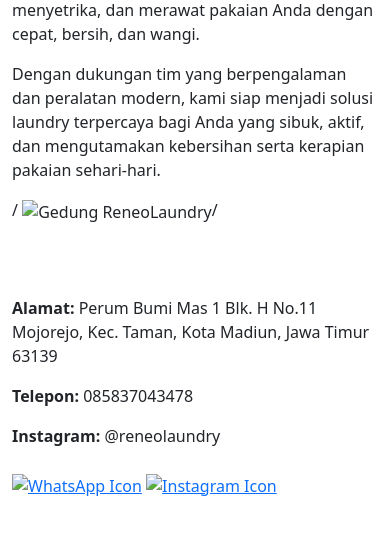
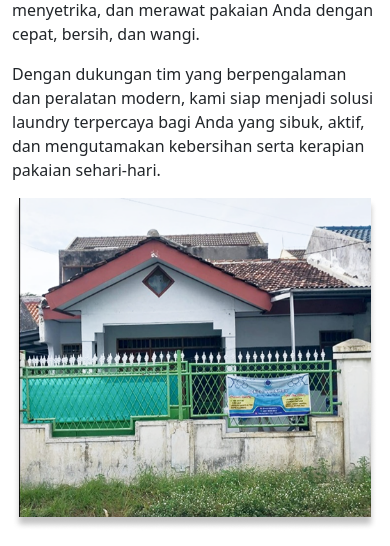
Before and after one commit to sakhiasyam18/reneolaundry, a PHP site: page /reneolaundry/tentangkami in a window 390 px wide. Shown: the part 227-773 px from the top of the page. Before the commit the page ends 723 px from the top, so only its background shows below. Run offline with PHP 8.4, Linux system fonts and the light colour scheme; some libraries are stand-ins or nearby versions.

Commit message:
revisi belum fix

```diff
--- a/application/config/autoload.php
+++ b/application/config/autoload.php
@@ -1,5 +1,5 @@
 <?php
-defined('BASEPATH') OR exit('No direct script access allowed');
+defined('BASEPATH') or exit('No direct script access allowed');
 
 /*
 | -------------------------------------------------------------------
@@ -89,7 +89,7 @@ $autoload['drivers'] = array();
 |
 |	$autoload['helper'] = array('url', 'file');
 */
-$autoload['helper'] = array();
+$autoload['helper'] = array('url');
 
 /*
 | -------------------------------------------------------------------
--- a/application/controllers/tentangkami.php
+++ b/application/controllers/tentangkami.php
@@ -8,5 +8,8 @@ class tentangkami extends CI_Controller
     {
         // Memuat view home.php
         $this->load->view('tentangkami');
+
+        //helper url
+        $this->load->helper('url');
     }
 }
--- a/application/views/tentangkami.php
+++ b/application/views/tentangkami.php
@@ -10,6 +10,8 @@
         integrity="sha384-rbsA2VBKQhggwzxH7pPCaAqO46MgnOM80zW1RWuH61DGLwZJEdK2Kadq2F9CUG65" crossorigin="anonymous">
     <!-- Leaflet CSS -->
     <link rel="stylesheet" href="https://unpkg.com/leaflet@1.9.4/dist/leaflet.css" />
+    <!-- extend css dari aku  -->
+    <link rel="stylesheet" href="<?php echo base_url('assets/css/tentangkami.css'); ?>" />
 </head>
 
 <body class="bg-white">
@@ -41,8 +43,9 @@
                     </p>
                 </div>
                 <!-- Gambar -->
-                <div class=" rounded-2 col-md-6 about-image">/
-                    <img src="" alt=" Gedung ReneoLaundry">/
+                <div class="">
+                    <img src="<?php echo base_url('assets/depan.png'); ?>" alt="Gedung ReneoLaundry"
+                        class="img-fluid rounded-2">
                 </div>
             </div>
         </section>
--- a/index.php
+++ b/index.php
@@ -1,5 +1,6 @@
 <?php
-
+error_reporting(E_ALL);
+ini_set('display_errors', 1);
 /**
  * CodeIgniter
  *
```
Also changed, not shown: application/public/assets/depan.png (renamed from application/asset/depan.png), application/public/css/kontak.css (added), application/public/css/tentangkami.css (added).
